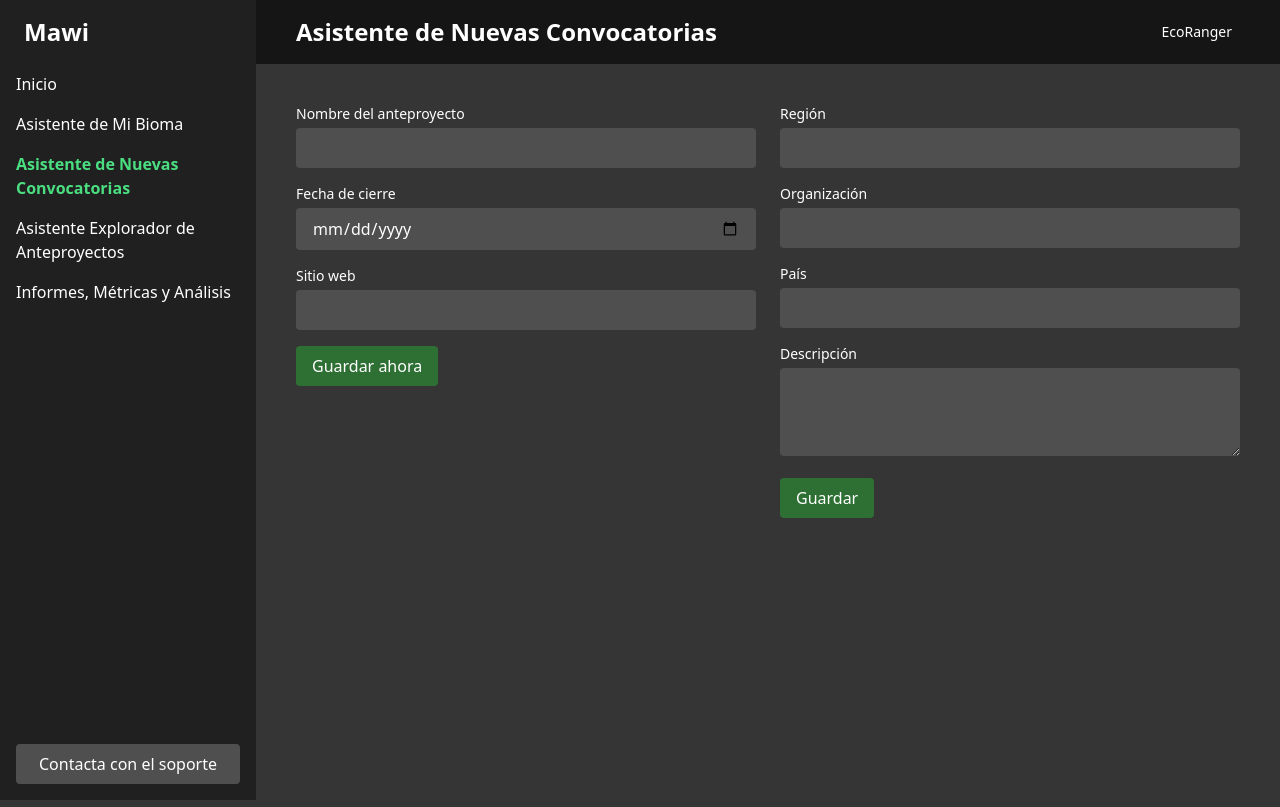
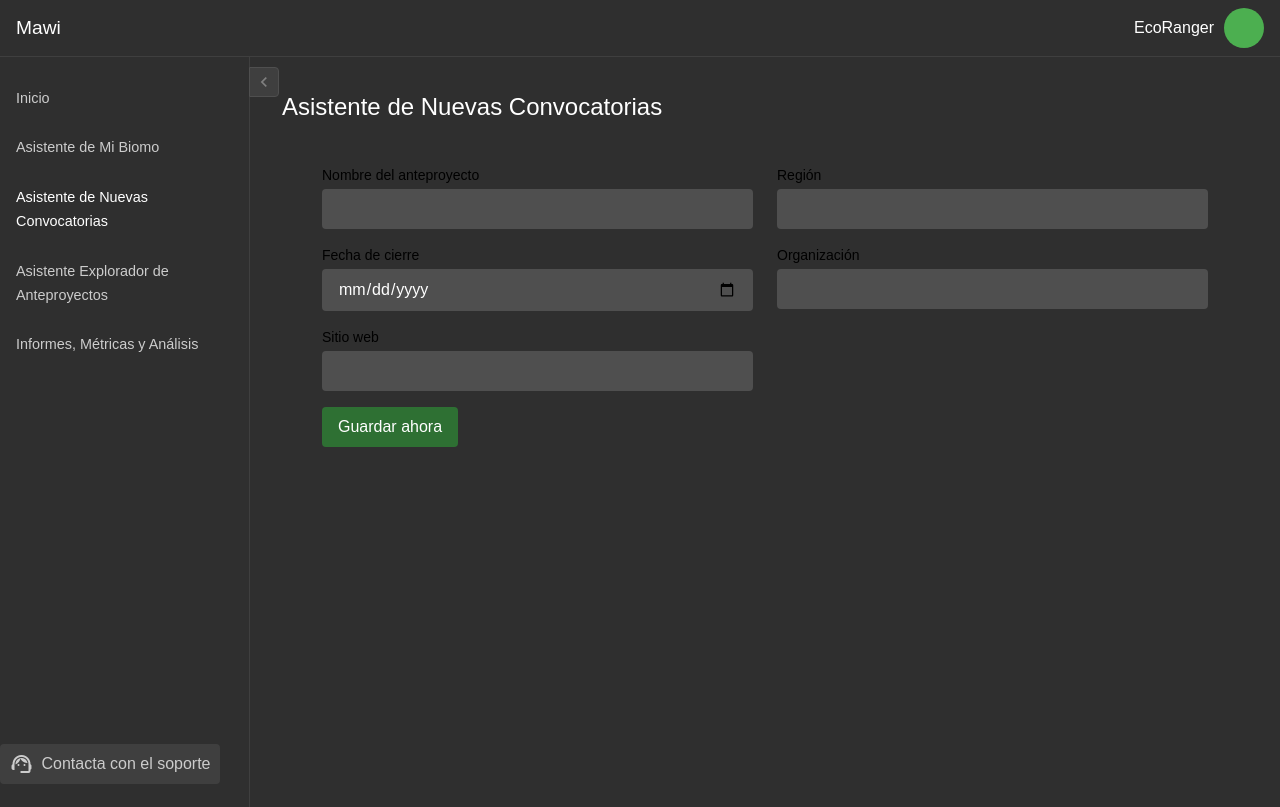
Before and after one commit to OmgWaffle3D/BioDev-Co, a website: page public/pages/nuevas-convocatorias.html in a window 1280 px wide. Drawn offline with nearby package versions, Linux system fonts and the light colour scheme; sample sign-in values are in the browser's storage.

Commit message:
Refactor sidebar implementation and enhance navigation structure across multiple pages; add support button and integrate Material Icons for improved UI.

```diff
--- a/public/pages/nuevas-convocatorias.html
+++ b/public/pages/nuevas-convocatorias.html
@@ -4,54 +4,64 @@
     <meta charset="UTF-8" />
     <meta name="viewport" content="width=device-width, initial-scale=1.0" />
     <title>Mawi - Asistente de Nuevas Convocatorias</title>
+    <script src="https://cdn.tailwindcss.com"></script>
     <script src="../scripts/auth.js"></script>
-    <script src="https://cdn.tailwindcss.com"></script>
+    <link rel="stylesheet" href="../styles/style.css" />
+    <link
+      href="https://fonts.googleapis.com/icon?family=Material+Icons"
+      rel="stylesheet"
+    />
   </head>
-  <body class="text-white font-sans" style="background-color: #353535">
-    <div class="flex h-screen">
+  <body class="home-bg">
+    <!-- Navbar -->
+    <nav class="navbar">
+      <div class="logo-container">
+        <span>Mawi</span>
+      </div>
+      <div class="user-profile">
+        <span>EcoRanger</span>
+        <div class="avatar"></div>
+      </div>
+    </nav>
+
+    <!-- Main Container -->
+    <div class="main-container">
       <!-- Sidebar -->
-      <aside
-        class="w-64 p-4 flex flex-col justify-between"
-        style="background-color: #202020"
-      >
-        <div>
-          <div class="text-2xl font-bold flex items-center gap-2 mb-6">
-            <span></span>
-            <span>Mawi</span>
-          </div>
-          <nav class="space-y-4">
-            <a href="#" class="block text-white hover:text-green-400">Inicio</a>
-            <a href="#" class="block text-white hover:text-green-400"
-              >Asistente de Mi Bioma</a
-            >
-            <a href="#" class="block text-green-400 font-semibold"
+      <div id="sidebar" class="sidebar">
+        <!-- Toggle Button -->
+        <div class="toggle-btn">
+          <span class="material-icons">chevron_left</span>
+        </div>
+
+        <!-- Menu Items -->
+        <ul class="menu-items">
+          <li><a href="./home.html">Inicio</a></li>
+          <li><a href="./mi-bio.html">Asistente de Mi Biomo</a></li>
+          <li>
+            <a href="./nuevas-convocatorias.html" style="color: white"
               >Asistente de Nuevas Convocatorias</a
             >
-            <a href="#" class="block text-white hover:text-green-400"
+          </li>
+          <li>
+            <a href="./explorador-anteproyectos.html"
               >Asistente Explorador de Anteproyectos</a
             >
-            <a href="#" class="block text-white hover:text-green-400"
-              >Informes, Métricas y Análisis</a
-            >
-          </nav>
+          </li>
+          <li><a href="#">Informes, Métricas y Análisis</a></li>
+        </ul>
+
+        <!-- Support Button -->
+        <div class="support-button-container">
+          <button class="support-button">
+            <span class="material-icons">support_agent</span>
+            Contacta con el soporte
+          </button>
         </div>
-        <button
-          class="bg-[#4F4F4F] text-white py-2 px-4 rounded hover:bg-gray-600"
-        >
-          Contacta con el soporte
-        </button>
-      </aside>
+      </div>
 
-      <!-- Main content -->
-      <main class="flex-1 p-0">
-        <!-- Top bar -->
-        <div
-          class="flex justify-between items-center px-10 py-4"
-          style="background-color: #151515"
-        >
-          <h1 class="text-2xl font-bold">Asistente de Nuevas Convocatorias</h1>
-          <div class="text-sm">EcoRanger <span class="ml-2"></span></div>
-        </div>
+      <!-- Main Content -->
+      <div class="main-content">
+        <h1 class="biomo-title">Asistente de Nuevas Convocatorias</h1>
 
         <!-- Form section -->
         <div class="p-10 grid grid-cols-2 gap-6">
@@ -101,28 +111,10 @@
                 class="bg-[#4F4F4F] text-white px-4 py-2 rounded w-full"
               />
             </div>
-            <div>
-              <label class="block text-sm mb-1">País</label>
-              <input
-                type="text"
-                class="bg-[#4F4F4F] text-white px-4 py-2 rounded w-full"
-              />
-            </div>
-            <div>
-              <label class="block text-sm mb-1">Descripción</label>
-              <textarea
-                class="bg-[#4F4F4F] text-white px-4 py-2 rounded w-full"
-                rows="3"
-              ></textarea>
-            </div>
-            <button
-              class="bg-[#2E7033] text-white px-4 py-2 rounded hover:bg-green-600"
-            >
-              Guardar
-            </button>
           </div>
         </div>
-      </main>
+      </div>
     </div>
+    <script src="../scripts/sidebar.js"></script>
   </body>
 </html>
--- /dev/null
+++ b/public/scripts/sidebar.js
@@ -0,0 +1,6 @@
+// Add sidebar toggle functionality
+document.addEventListener('DOMContentLoaded', function() {
+    document.querySelector(".toggle-btn")?.addEventListener("click", function() {
+        document.getElementById("sidebar").classList.toggle("collapsed");
+    });
+});
```
Also changed, not shown: public/pages/explorador-anteproyectos.html (+54 -45 lines), public/pages/mi-bio.html (+18 -5 lines), public/scripts/asistente.js (+0 -7 lines).
